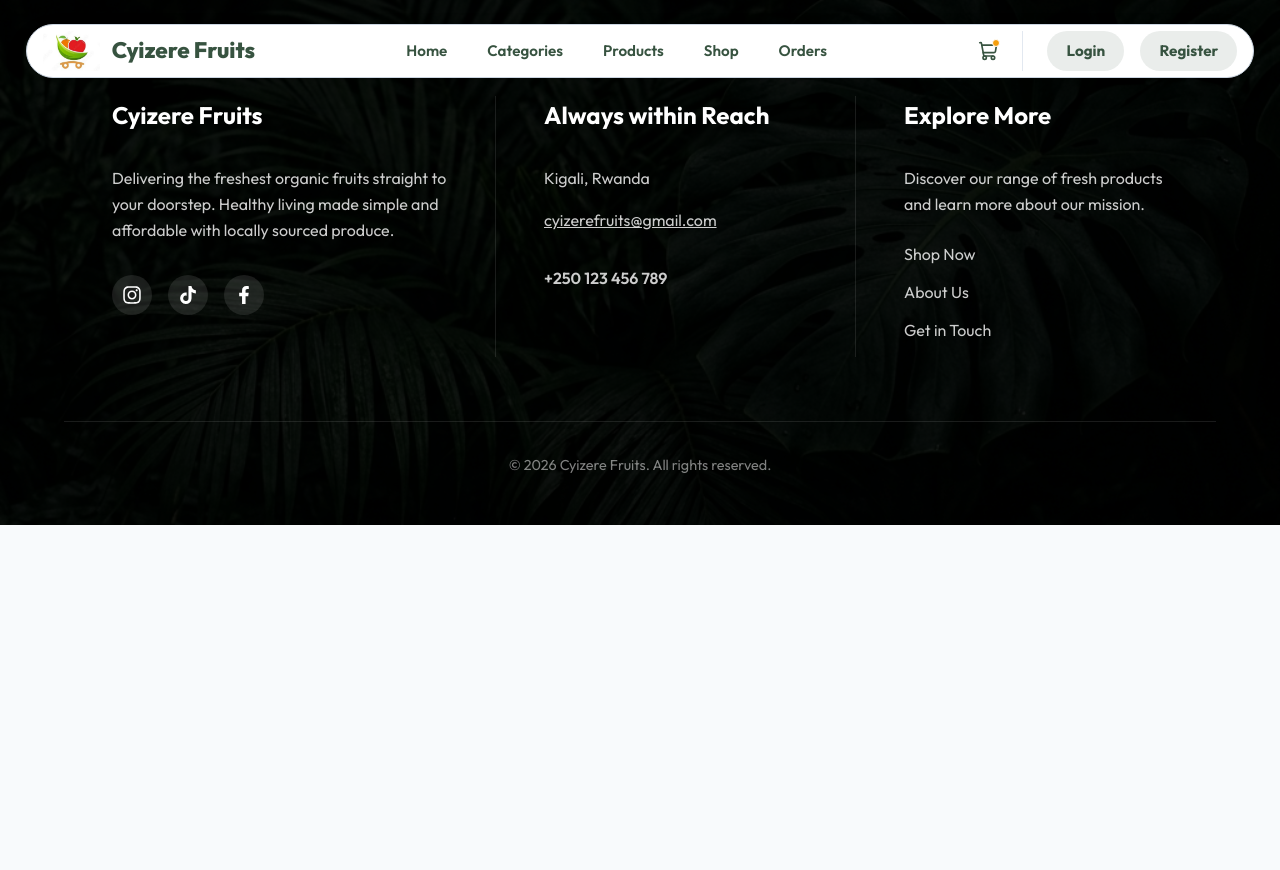
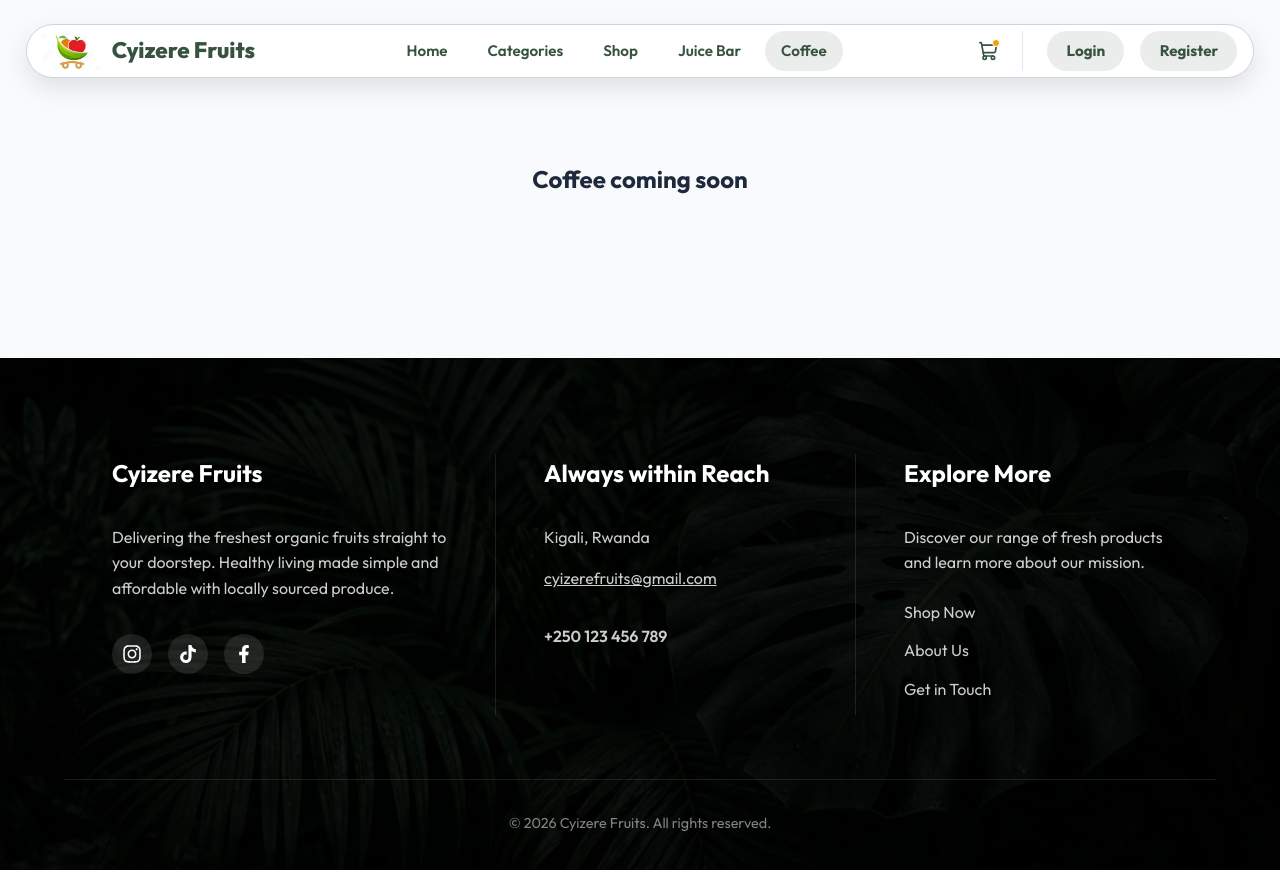
Before and after one commit to NtSasha/cyizere-fruits, a React (Vite) app in the folder frontend/: page /coffee in a window 1280 px wide. Shown: the top 870 px of the page. Before the commit the page ends 800 px from the top, so only its background shows below. Built offline with nearby package versions, Linux system fonts and the light colour scheme.

Commit message:
Updated the nav links

```diff
--- a/frontend/src/App.jsx
+++ b/frontend/src/App.jsx
@@ -20,7 +20,8 @@ function App() {
         <Route path="/register" element={<div style={{minHeight: '80vh', display: 'flex', alignItems: 'center', justifyContent: 'center', textAlign: 'center'}}><h2>Register coming soon</h2></div>} />
         <Route path="/shop" element={<div style={{padding: '10rem 5%', textAlign: 'center'}}><h2>Shop coming soon</h2></div>} />
         <Route path="/cart" element={<div style={{padding: '10rem 5%', textAlign: 'center'}}><h2>Cart coming soon</h2></div>} />
-        <Route path="/orders" element={<div style={{padding: '10rem 5%', textAlign: 'center'}}><h2>Orders coming soon</h2></div>} />
+        <Route path="/juice-bar" element={<div style={{padding: '10rem 5%', textAlign: 'center'}}><h2>Juice Bar coming soon</h2></div>} />
+        <Route path="/coffee" element={<div style={{padding: '10rem 5%', textAlign: 'center'}}><h2>Coffee coming soon</h2></div>} />
       </Routes>
       <Footer />
 
--- a/frontend/src/components/Navbar.jsx
+++ b/frontend/src/components/Navbar.jsx
@@ -1,24 +1,49 @@
-import { Link, useLocation } from 'react-router-dom';
+import React, { useState, useEffect } from 'react';
+import { Link, useLocation, useNavigate } from 'react-router-dom';
 import { Search, ShoppingCart, Leaf } from 'lucide-react';
 import './Navbar.css';
 
 const Navbar = ({ onLoginClick, onRegisterClick }) => {
   const location = useLocation();
+  const navigate = useNavigate();
   const currentPath = location.pathname;
+  const [activeAnchor, setActiveAnchor] = useState('');
+
+  // Clear active anchor if user navigates away from home
+  useEffect(() => {
+    if (currentPath !== '/') {
+      setActiveAnchor('');
+    }
+  }, [currentPath]);
 
   const navLinks = [
     { name: 'Home', path: '/' },
-    { name: 'Categories', path: '/categories' },
-    { name: 'Products', path: '/products' },
+    { name: 'Categories', path: '#categories' },
     { name: 'Shop', path: '/shop' },
-    { name: 'Orders', path: '/orders' }
+    { name: 'Juice Bar', path: '/juice-bar' },
+    { name: 'Coffee', path: '/coffee' }
   ];
+
+  const handleNavClick = (e, path) => {
+    if (path.startsWith('#')) {
+      e.preventDefault();
+      setActiveAnchor(path);
+      const element = document.querySelector(path);
+      if (element) {
+        element.scrollIntoView({ behavior: 'smooth' });
+      } else {
+        navigate('/' + path);
+      }
+    } else {
+      setActiveAnchor('');
+    }
+  };
 
   return (
     <nav className="pill-navbar-wrapper">
       <div className="pill-navbar">
         {/* Left Side: Aesthetic Logo */}
-        <Link to="/" className="nav-brand fancy-logo">
+        <Link to="/" className="nav-brand fancy-logo" onClick={() => setActiveAnchor('')}>
           <img src="/logo.png" alt="Cyizere Logo" style={{height: '40px'}} />
           Cyizere Fruits
         </Link>
@@ -26,11 +51,16 @@ const Navbar = ({ onLoginClick, onRegisterClick }) => {
         {/* Middle: Links */}
         <div className="nav-links-pill">
           {navLinks.map((link) => {
-            const isActive = currentPath === link.path;
+            const isAnchor = link.path.startsWith('#');
+            const isActive = isAnchor
+              ? activeAnchor === link.path
+              : currentPath === link.path && activeAnchor === '';
+
             return (
               <Link
                 key={link.name}
                 to={link.path}
+                onClick={(e) => handleNavClick(e, link.path)}
                 className={`nav-link-item ${isActive ? 'active' : ''}`}
               >
                 {link.name}
--- a/frontend/src/index.css
+++ b/frontend/src/index.css
@@ -1,4 +1,12 @@
 @import url('https://fonts.googleapis.com/css2?family=Outfit:wght@300;400;500;600;700;800&family=Dancing+Script:wght@600;700&display=swap');
+
+html {
+  scroll-behavior: smooth;
+}
+
+#categories, #products {
+  scroll-margin-top: 100px;
+}
 
 :root {
   --primary: #22c55e;
--- a/frontend/src/pages/Home.jsx
+++ b/frontend/src/pages/Home.jsx
@@ -1,8 +1,22 @@
+import React, { useEffect } from 'react';
 import { ArrowRight, ShoppingCart, Apple, Grape, Carrot, ShieldCheck, Truck, Clock, Droplet, Package, Leaf, Search, ChevronDown, LayoutGrid, List, GlassWater, Tag } from 'lucide-react';
-import { Link } from 'react-router-dom';
+import { Link, useLocation } from 'react-router-dom';
 import './Home.css';
 
 const Home = () => {
+  const { hash } = useLocation();
+
+  useEffect(() => {
+    if (hash) {
+      const element = document.querySelector(hash);
+      if (element) {
+        setTimeout(() => {
+          element.scrollIntoView({ behavior: 'smooth' });
+        }, 100);
+      }
+    }
+  }, [hash]);
+
   return (
     <div className="home-page">
       {/* 1. Hero Section */}
@@ -19,7 +33,7 @@ const Home = () => {
       </section>
 
       {/* 2. Category Section */}
-      <section className="categories">
+      <section className="categories" id="categories">
         <div className="categories-header">
           <h2>Shop by categories</h2>
           <p>Freshly sourced organic produce curated just for your daily needs.</p>
@@ -54,7 +68,7 @@ const Home = () => {
       </section>
 
       {/* 3. Featured Produce with Carousel */}
-      <section className="featured-produce-section">
+      <section className="featured-produce-section" id="products">
         <div className="featured-header">
           <h2 className="featured-title">Featured products</h2>
         </div>
```
